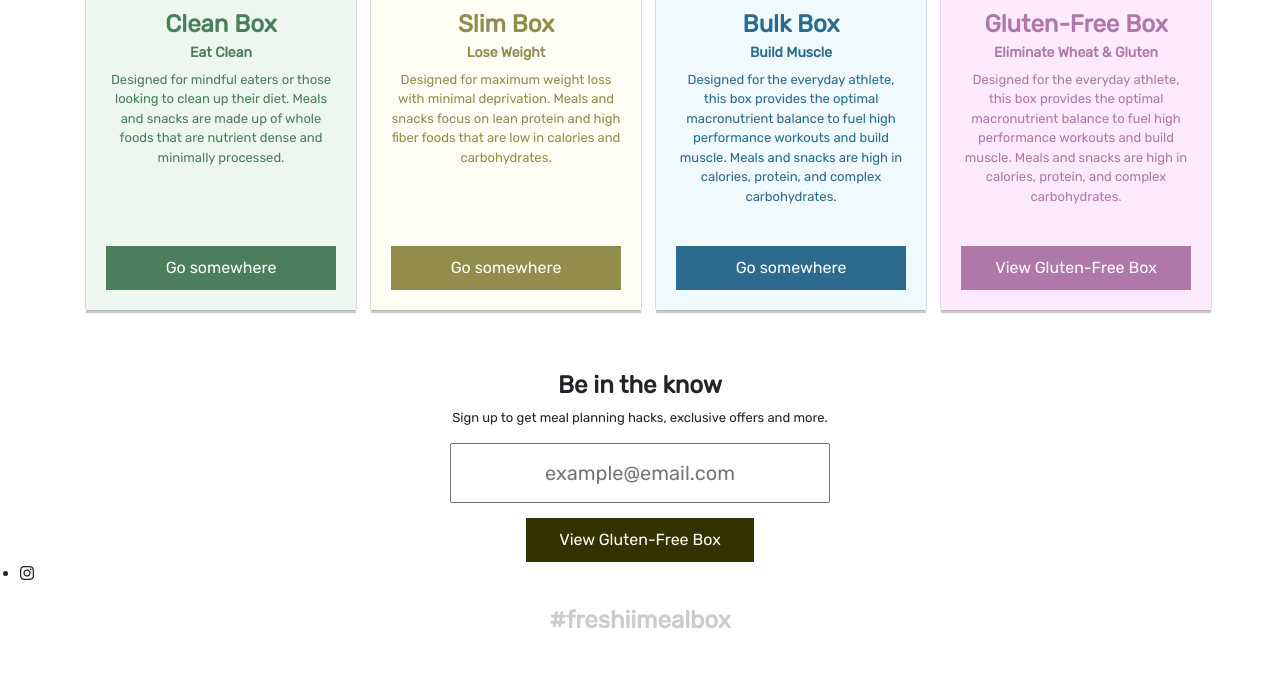
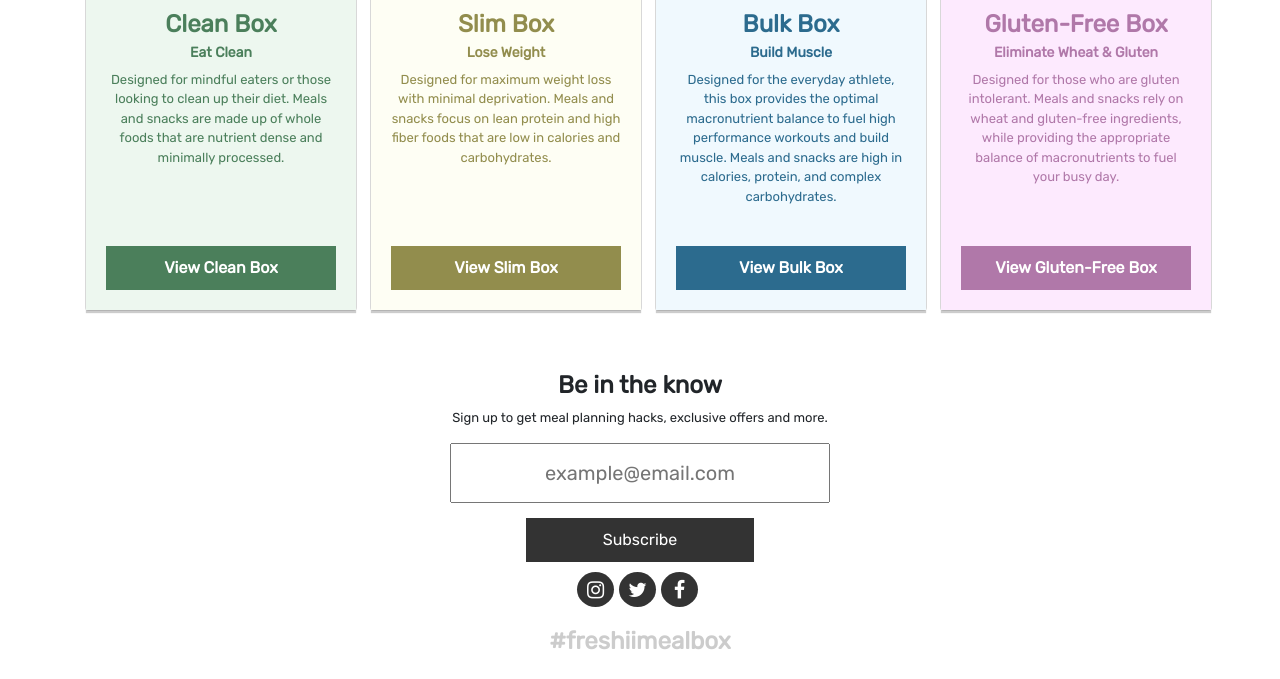
Before and after one commit to prateek76/demosite, a plain HTML site: page index.html in a window 1280 px wide. Shown: the part 1396-2075 px from the top of the page. Before the commit the page ends 2054 px from the top, so only its background shows below. Drawn offline with nearby package versions, Linux system fonts and the light colour scheme.

Commit message:
new commit

```diff
--- a/css/style.css
+++ b/css/style.css
@@ -246,7 +246,7 @@ div.text-banner {
 
 div.subscribe-button {
     text-align: center;
-    background: #330 !important;
+    background: #333 !important;
     border-radius: 0;
     color: #fff;
     padding: 10px;
@@ -282,6 +282,43 @@ a.show-link {
     padding-bottom: 20px;
 }
 
+div.footer-social-icon {
+	margin: auto;
+	margin-top: 10px;
+	width: min-content;
+}
+
+ul.footer-social-list {
+	list-style: none;
+	display: flex;
+}
+
+li.footer-social-list-item {
+	background:  #333;
+	font-size: 20px;
+	text-align:  center;
+	color: #fff;
+	line-height: 36px;
+	margin-right: 5px;
+	width: 37px;
+	height: 35px;
+	border-radius: 50%;
+	-webkit-transition: all .2s ease-in-out;
+    -moz-transition: all .2s ease-in-out;
+    -o-transition: all .2s ease-in-out;
+    -webkit-font-smoothing: antialiased;
+    -moz-osx-font-smoothing: grayscale;
+}
+
+li.footer-social-list-item:hover {
+	background: #7ed321 !important;
+	cursor: pointer;
+}
+
+div.hide-button {
+	font-weight: 700;
+}
+
 @media only screen and (max-width: 1210px) {
     div.hide-me-now {
     	display: none;
@@ -289,7 +326,7 @@ a.show-link {
 
     div.text-banner {
     	font-size: 32px;
-    	margin-top: -250px;
+    	top: 234px;
     }
 
     button.navbar-toggler {
--- a/index.html
+++ b/index.html
@@ -8,6 +8,7 @@
     <script defer src="https://use.fontawesome.com/releases/v5.0.8/js/fontawesome.js"
      integrity="sha384-7ox8Q2yzO/uWircfojVuCQOZl+ZZBg2D2J5nkpLqzH1HY0C1dHlTKIbpRz/LG23c" crossorigin="anonymous"></script>
      <link href="https://fonts.googleapis.com/css?family=Rubik" rel="stylesheet">
+     <link rel="stylesheet" href="https://cdnjs.cloudflare.com/ajax/libs/font-awesome/4.7.0/css/font-awesome.min.css">
 
     <title>Meal Box</title>
 
@@ -15,13 +16,13 @@
     <link href="css/bootstrap.min.css" rel="stylesheet">
 
     <!-- Custom styles for this template -->
-    <link rel="stylesheet" type="text/css" href="vendor/font-awesome/font-awesome.css">
+    <link rel="stylesheet" type="text/css" href="vendor/font-awesome/css/font-awesome.css">
     <link href="css/style.css" rel="stylesheet">
   </head>
 
   <body>
 
-    <nav class="navbar navbar-expand-sm navbar-dark bg-primary mb-3 topper">
+    <nav class="navbar navbar-expand-xl navbar-dark bg-primary mb-3 topper">
         <div class="container-fluid">
             <a class="navbar-brand" href="/"><img src="https://www.freshii.com/mealbox/images/logo_freshii-mealbox-desktop.png"></a>
             <button class="navbar-toggler" type="button" data-toggle="collapse" data-target="#navbarNav" aria-controls="navbarNav" aria-expanded="false"
@@ -96,8 +97,8 @@
                     <h5 class="card-title card-title-eat-clean">Clean Box</h5>
                     <h6 class="card-subtitle mb-2 card-title-eat-clean">Eat Clean</h6>
                     <p class="card-text card-title-eat-clean" style="font-size: 13px">Designed for mindful eaters or those looking to clean up their diet. Meals and snacks are made up of whole foods that are nutrient dense and minimally processed.</p>
-                    <div href="#" class="eat-clean-button hide-button">Go somewhere</div>
-                    <a href="#" class="show-link">Go somewhere</a>
+                    <div href="#" class="eat-clean-button hide-button">View Clean Box</div>
+                    <a href="#" class="show-link">View Clean Box</a>
                   </div>
                 </div>
             </div>
@@ -108,8 +109,8 @@
                     <h5 class="card-title card-title-slim-box">Slim Box</h5>
                     <h6 class="card-subtitle mb-2 card-title-slim-box">Lose Weight</h6>
                     <p class="card-text card-title-slim-box" style="font-size: 13px">Designed for maximum weight loss with minimal deprivation. Meals and snacks focus on lean protein and high fiber foods that are low in calories and carbohydrates.</p>
-                    <div href="#" class="slim-box-button hide-button">Go somewhere</div>
-                    <a href="#" class="show-link">Go somewhere</a>
+                    <div href="#" class="slim-box-button hide-button">View Slim Box</div>
+                    <a href="#" class="show-link">View Slim Box</a>
                   </div>
                 </div>
             </div>
@@ -120,8 +121,8 @@
                     <h5 class="card-title card-title-bulk-box">Bulk Box</h5>
                     <h6 class="card-subtitle mb-2 card-title-bulk-box">Build Muscle</h6>
                     <p class="card-text card-title-bulk-box" style="font-size: 13px">Designed for the everyday athlete, this box provides the optimal macronutrient balance to fuel high performance workouts and build muscle. Meals and snacks are high in calories, protein, and complex carbohydrates.</p>
-                    <div href="#" class="bulk-box-button hide-button">Go somewhere</div>
-                    <a href="#" class="show-link" style="display: none;">Go somewhere</a>
+                    <div href="#" class="bulk-box-button hide-button">View Bulk Box</div>
+                    <a href="#" class="show-link">View Bulk Box</a>
                   </div>
                 </div>
             </div>
@@ -131,9 +132,9 @@
                   <div class="card-body gluten-box">
                     <h5 class="card-title card-title-gluten-box">Gluten-Free Box</h5>
                     <h6 class="card-subtitle mb-2 card-title-gluten-box">Eliminate Wheat & Gluten</h6>
-                    <p class="card-text card-title-gluten-box" style="font-size: 13px">Designed for the everyday athlete, this box provides the optimal macronutrient balance to fuel high performance workouts and build muscle. Meals and snacks are high in calories, protein, and complex carbohydrates.</p>
+                    <p class="card-text card-title-gluten-box" style="font-size: 13px">Designed for those who are gluten intolerant. Meals and snacks rely on wheat and gluten-free ingredients, while providing the appropriate balance of macronutrients to fuel your busy day.</p>
                     <div href="#" class="gluten-box-button hide-button">View Gluten-Free Box</div>
-                    <a href="#" class="show-link">Go somewhere</a>
+                    <a href="#" class="show-link">View Gluten-Free Box</a>
                   </div>
             </div>
         </div>
@@ -145,11 +146,13 @@
         <div style="max-width: 380px;margin: auto;">
             <input type="email" name="email" placeholder="example@email.com" style="width: 100%;font-size: 20px;text-align: center;height: 60px; outline: none;margin: auto;">
             <br>
-            <div href="#" class="subscribe-button">View Gluten-Free Box</div>
+            <div href="#" class="subscribe-button">Subscribe</div>
         </div>
         <div class="footer-social-icon">
-            <ul>
-                <li><i class="fab fa-instagram"></i></li>
+            <ul class="footer-social-list">
+                <li class="footer-social-list-item"><i class="fa fa-instagram" aria-hidden="true"></i></li>
+                <li class="footer-social-list-item"><i class="fa fa-twitter"></i></li>
+                <li class="footer-social-list-item"><i class="fa fa-facebook"></i></li>
             </ul>
         </div>
         <div class="footer-end" style="text-align: center;font-size: 24px;font-weight: bolder;color: #ccc">#freshiimealbox</div>
```
